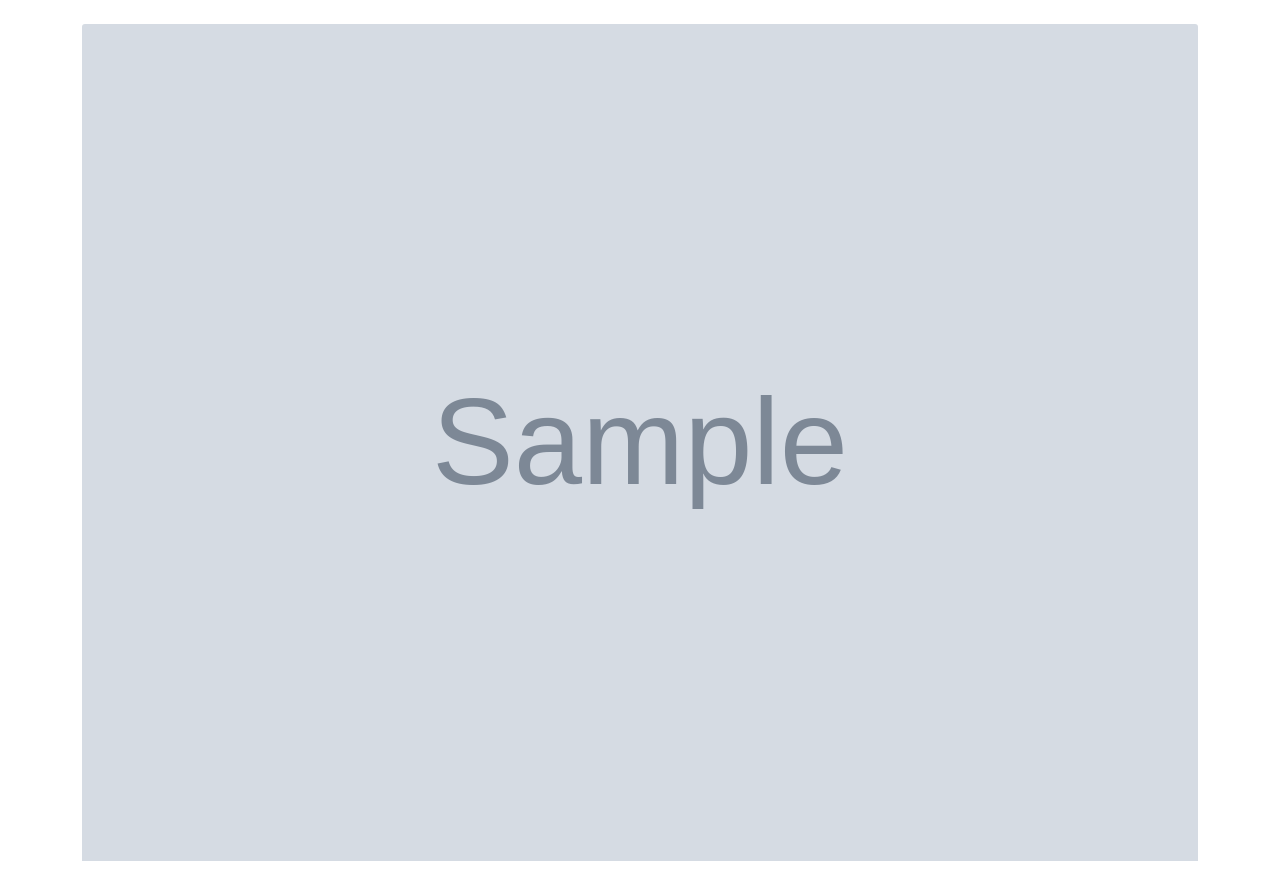
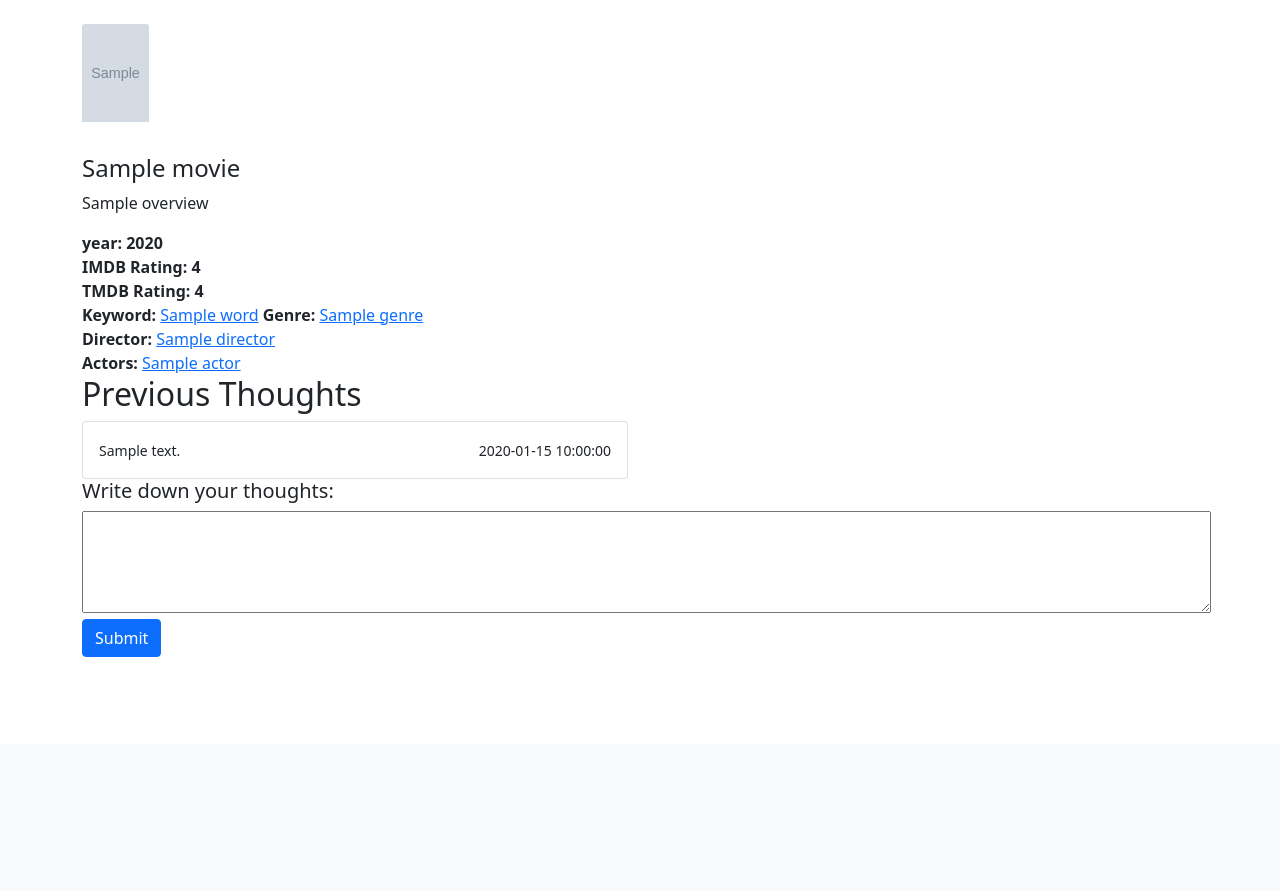
Before and after one commit to ShirleyHan6/MovieMark, a Flask app: template movie_mark/templates/movie_detail.html in a window 1280 px wide. Shown: the part 56-947 px from the top of the page. After the commit the page ends 713 px from the top, so only its background shows below. Run offline with Flask 2, Linux system fonts and the light colour scheme; the template is opened without the code that fills it: most values are stand-ins (such as "Sample title", 1, 10 or a date in 2020); grey boxes marked "Sample" are stand-in pictures.

Commit message:
feat. add comment feature

```diff
--- a/movie_mark/main.py
+++ b/movie_mark/main.py
@@ -2,7 +2,7 @@
 from .qurey import query_movie, query_movie_cnt, query_movie_by_id, query_genres_by_id, query_keywords_by_id,\
     query_actors_by_id, query_movie_by_actor, query_movie_by_genre, query_movie_by_keyword, query_movie_by_director, \
     query_movie_by_title, query_director_by_id, like_movie, query_like_status_by_id, query_watchlist_by_user, \
-    query_favourite_by_user
+    query_favourite_by_user, create_review, query_review_by_user_and_movie
 from .auth import login_required
 
 main_bp = Blueprint('main', __name__)
@@ -17,21 +17,30 @@
     return render_template('index.html', movies=movies, page=page, max_page=cnt / limit + 1)
 
 @login_required
-@main_bp.route('/detail', methods=['GET'])
+@main_bp.route('/detail', methods=['GET', 'POST'])
 def detail():
+    print('received')
     if 'movie_id' not in request.args:
         return redirect(url_for('main.index'))
     movie_id = int(request.args.get('movie_id'))
+    print(movie_id)
+    if request.method == 'POST':
+        print('post')
+        content = request.form['review']
+        print(request.form['review'], '!')
+        create_review(g.user['id'], movie_id, content)
+
+    reviews = query_review_by_user_and_movie(g.user['id'], movie_id)
     movie = query_movie_by_id(movie_id)
     keywords = query_keywords_by_id(movie_id)
     actors = query_actors_by_id(movie_id)
     genres = query_genres_by_id(movie_id)
     director = query_director_by_id(movie_id)
     added_to_favourite, added_to_watchlist = query_like_status_by_id(g.user['id'], movie_id)
-    print(added_to_favourite, added_to_watchlist)
+    # print(added_to_favourite, added_to_watchlist)
     return render_template('movie_detail.html', movie=movie, genres=genres, keywords=keywords, actors=actors,
                            director=director, added_to_watchlist=added_to_watchlist,
-                           added_to_favourite=added_to_favourite)
+                           added_to_favourite=added_to_favourite, reviews=reviews)
 
 @main_bp.route('/search', methods=['GET'])
 def search():
--- a/movie_mark/templates/auth/register.html
+++ b/movie_mark/templates/auth/register.html
@@ -18,7 +18,7 @@
                 <label for="password" class="form-label">Password</label>
                 <input type="password" class="form-control" name="password" id="password" required>
             </div>
-            <button type="submit" class="btn btn-primary">Register</button>
+            <button type="submit" class="btn btn-primary">Submit</button>
         </form>
         <!--    <label for="username">Username</label>-->
         <!--    <input name="username" id="username" required>-->
--- a/movie_mark/templates/movie_detail.html
+++ b/movie_mark/templates/movie_detail.html
@@ -27,9 +27,10 @@
     <div class="col-12 mt-4">
         <div>
             {% if movie['poster_link'] %}
-            <img src="{{movie['poster_link']}}" class="card-img-top">
+            <img style="height:98px; width:67px" src="{{movie['poster_link']}}" class="card-img-top">
             {% else %}
-            <img class="card-img-top" src="{{url_for('static', filename = 'not-found-image.png') }}">
+            <img style="height:98px; width:67px" class="card-img-top"
+                 src="{{url_for('static', filename = 'not-found-image.png') }}">
             {% endif %}
         </div>
         <div class="mt-3">
@@ -122,17 +123,57 @@
                 {% endfor %}
             </span>
         </div>
-        <!--        <div class="m-bot15"><strong>Price : </strong> <span class="amount-old">$544</span> <span-->
-        <!--                class="pro-price"> $300.00</span></div>-->
-        <!--        <div class="form-group">-->
-        <!--            <label>Quantity</label>-->
-        <!--            <input type="quantiy" placeholder="1" class="form-control quantity">-->
-        <!--        </div>-->
-        <!--        <p>-->
-        <!--            <button class="btn btn-round btn-danger" type="button"><i class="fa fa-shopping-cart"></i> Add to-->
-        <!--                Cart-->
-        <!--            </button>-->
-        <!--        </p>-->
+        {% if reviews %}
+        <h2>Previous Thoughts</h2>
+        {% endif %}
+        {% for review in reviews %}
+        <div class="card p-3">
+
+            <div class="d-flex justify-content-between align-items-center">
+
+                <div class="user d-flex flex-row align-items-center">
+
+<!--                    <img src="https://i.imgur.com/hczKIze.jpg" width="30" class="user-img rounded-circle mr-2">-->
+                    <span><small class="font-weight-bold text-primary">{{g.user['username']}}</small> <small
+                            class="font-weight-bold">{{ review.content }}</small></span>
+
+                </div>
+
+
+                <small>{{ review.post_time }}</small>
+
+            </div>
+
+
+<!--            <div class="action d-flex justify-content-between mt-2 align-items-center">-->
+
+<!--                <div class="reply px-4">-->
+<!--                    <small>Remove</small>-->
+<!--                    <span class="dots"></span>-->
+<!--                    <small>Reply</small>-->
+<!--                    <span class="dots"></span>-->
+<!--                    <small>Translate</small>-->
+
+<!--                </div>-->
+
+<!--                <div class="icons align-items-center">-->
+
+<!--                    <i class="fa fa-star text-warning"></i>-->
+<!--                    <i class="fa fa-check-circle-o check-icon"></i>-->
+
+<!--                </div>-->
+
+<!--            </div>-->
+
+        </div>
+        {% endfor %}
+        <div class="col">
+            <form action="{{ url_for('main.detail', movie_id=movie['id']) }}" method="POST">
+                <h5>Write down your thoughts:</h5>
+                <textarea name="review" id="review" cols="120" rows="4"></textarea>
+                <button type="submit" class="btn btn-primary">Submit</button>
+            </form>
+        </div>
     </div>
 </div>
 
```
Also changed, not shown: movie_mark/qurey.py (+19 -0 lines), schema.sql (+12 -0 lines).
